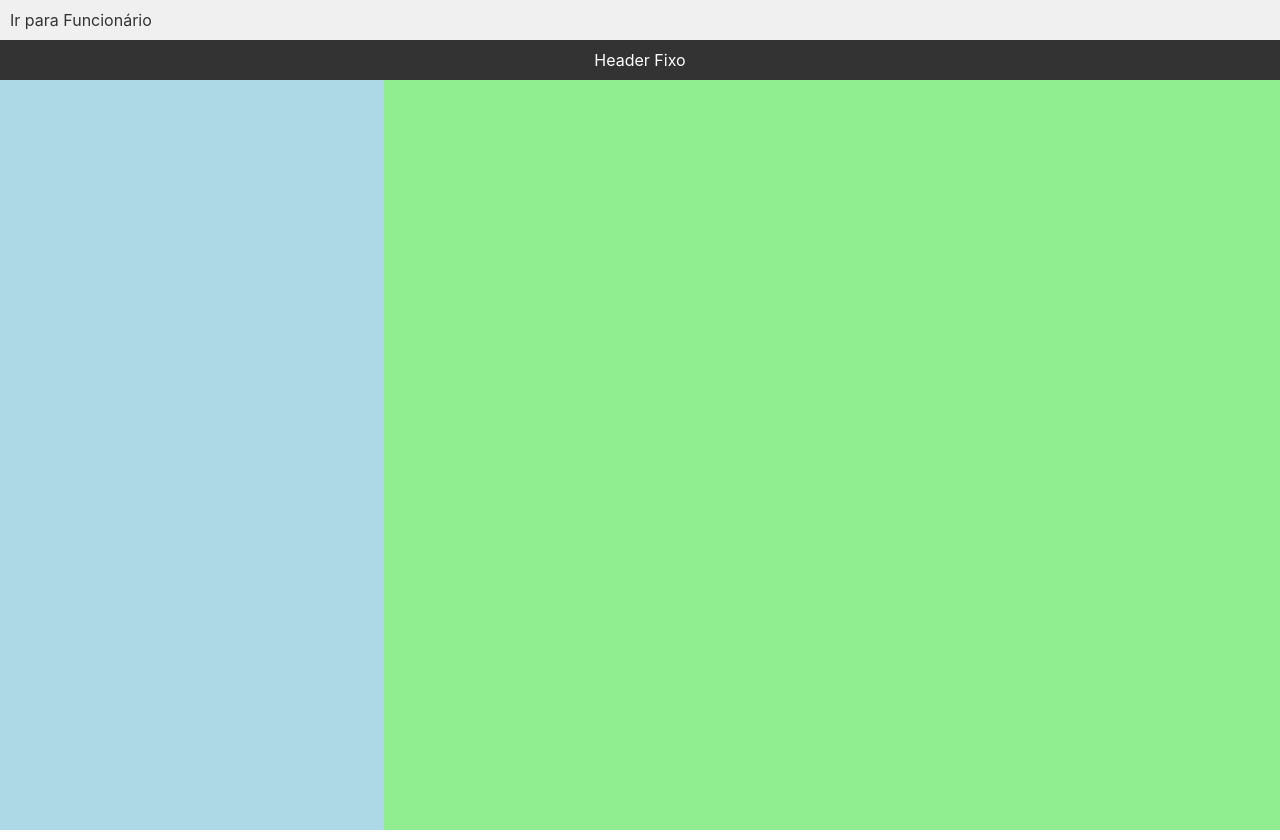
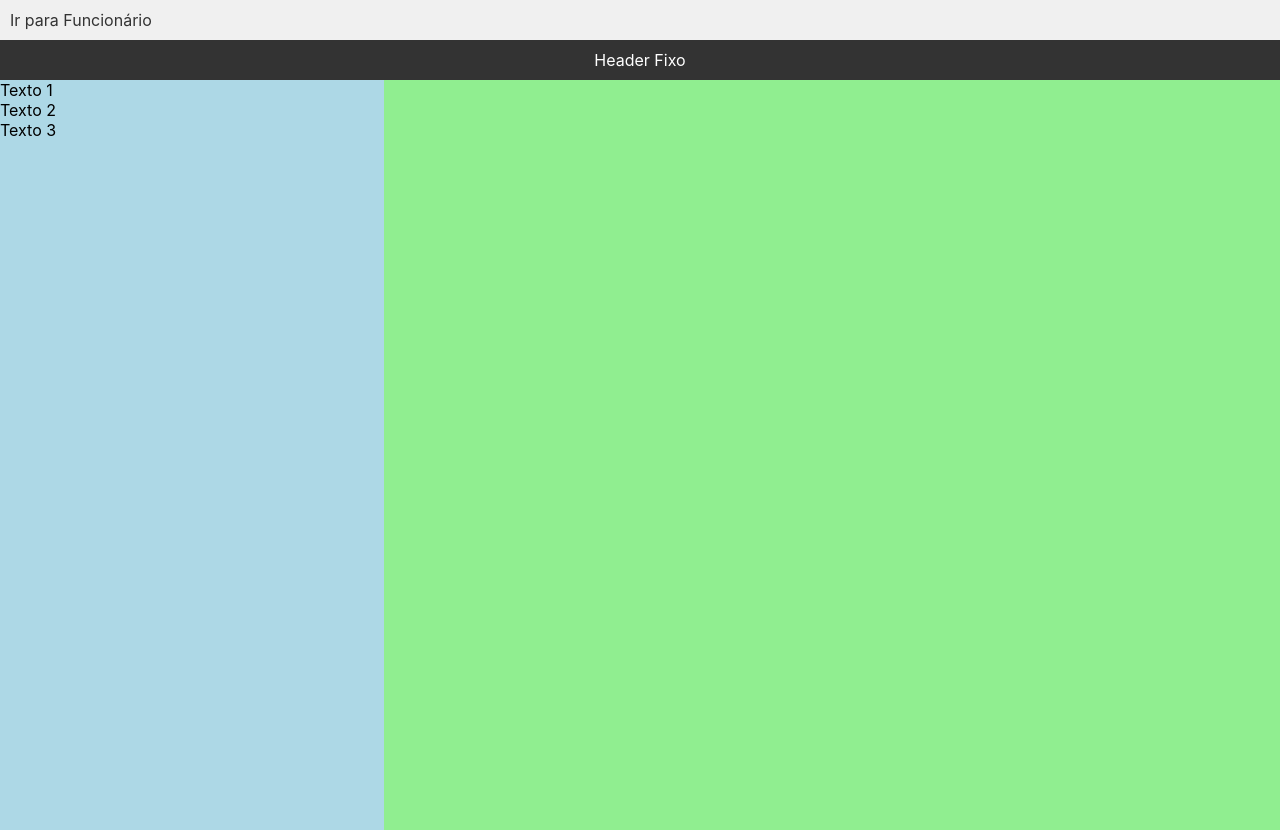
Before and after one commit to GomesLuan/SigBordado, a React (Create React App) app in the folder frontend/: page /funcionario in a window 1280 px wide. Built offline with nearby package versions, Linux system fonts and the light colour scheme.

Commit message:
feat: listagem de operacoes na coluna esquerda # 46

```diff
--- a/frontend/src/App.js
+++ b/frontend/src/App.js
@@ -1,13 +1,23 @@
 import React from 'react';
 import './App.css';
-import { BrowserRouter as Router, Route, Link } from 'react-router-dom';
 
 function App() {
+  // Função que será chamada ao clicar no texto
+  const handleClick = (text) => {
+    alert(`Você clicou em: ${text}`);
+    // Você pode executar qualquer função aqui
+  };
+
   return (
     <div className="App">
       <header className="header">Header Fixo</header>
       <div className="container">
-        <div className="column column-left"></div>
+        <div className="column column-left">
+          <p onClick={() => handleClick('Texto 1')}>Texto 1</p>
+          <p onClick={() => handleClick('Texto 2')}>Texto 2</p>
+          <p onClick={() => handleClick('Texto 3')}>Texto 3</p>
+          {/* Adicione mais textos clicáveis conforme necessário */}
+        </div>
         <div className="column column-right"></div>
       </div>
     </div>
```
